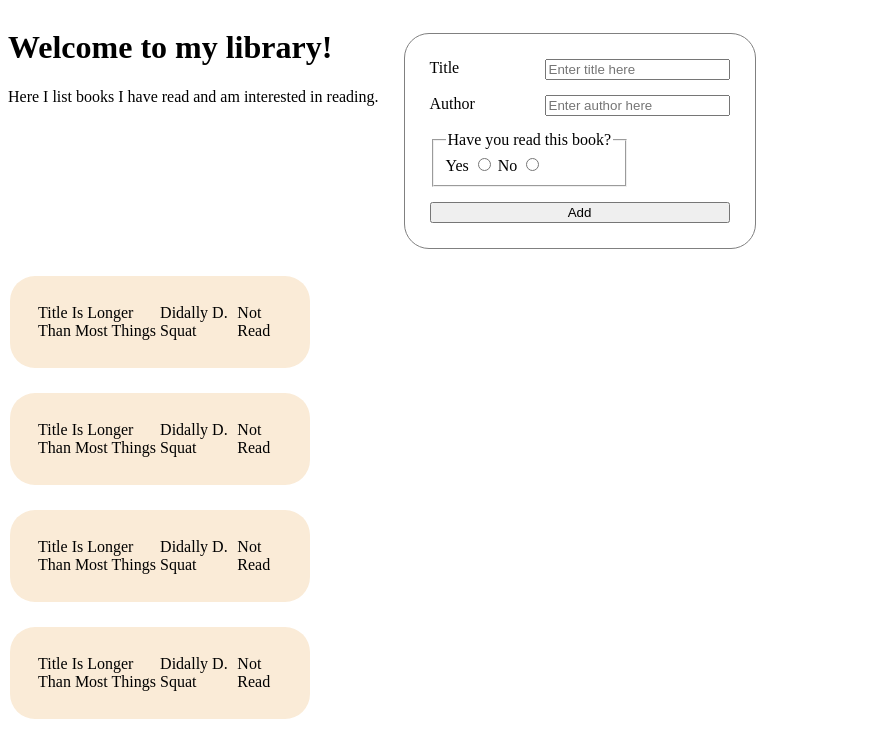
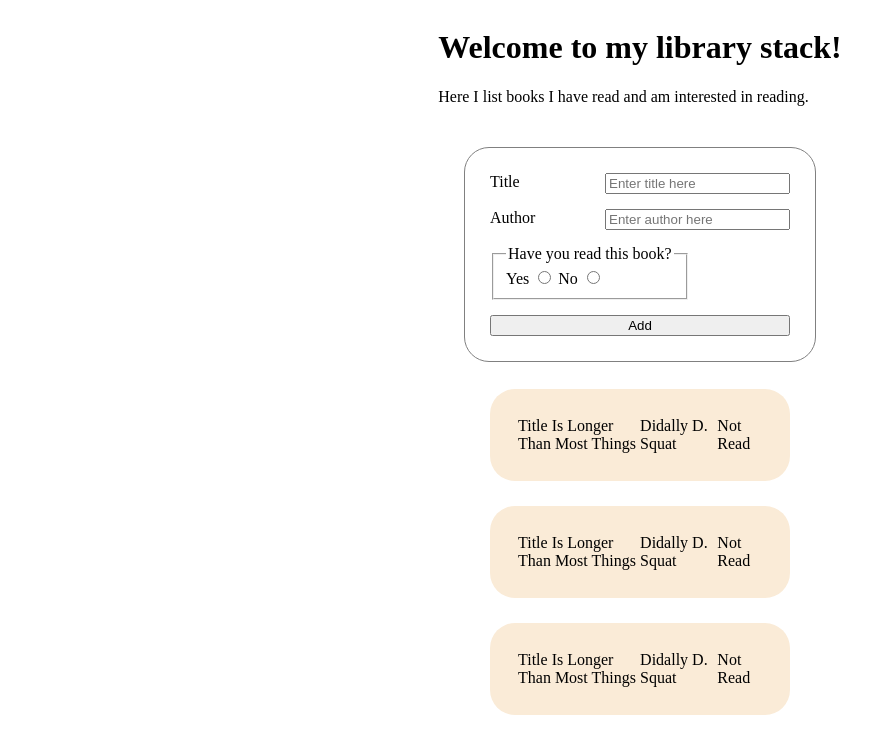
Before and after one commit to codyalanstubbs/top-library, a plain HTML site: page index.html in a window 1280 px wide. Shown: the top 737 px of the page, without its empty margins (0-893 px from the left). Drawn offline with Linux system fonts and the light colour scheme.

Commit message:
Orient layout vertically

```diff
--- a/index.html
+++ b/index.html
@@ -13,7 +13,7 @@
 <body>
     <div class="library">
         <div class="welcome">
-            <h1>Welcome to my library!</h1>
+            <h1>Welcome to my library stack!</h1>
             <p>Here I list books I have read and am interested in reading.</p>
         </div>
 
@@ -37,7 +37,6 @@
             </div>
             <button type="button" class="add-book-btn">Add</button>
         </form>
-    </div>
         <table>
             <tbody class="book-shelf">
                 <tr class="book">
@@ -67,6 +66,7 @@
                 </tr>
             </tbody>
         </table>
+    </div>
 </body>
 
 </html>
--- a/style.css
+++ b/style.css
@@ -16,7 +16,8 @@
 
 .library {
     display: flex;
-    flex-direction: row;
+    flex-direction: column;
+   align-items: center;
 }
 
 .book-shelf {
```
Lines whose indentation alone changed are shown as unchanged.
